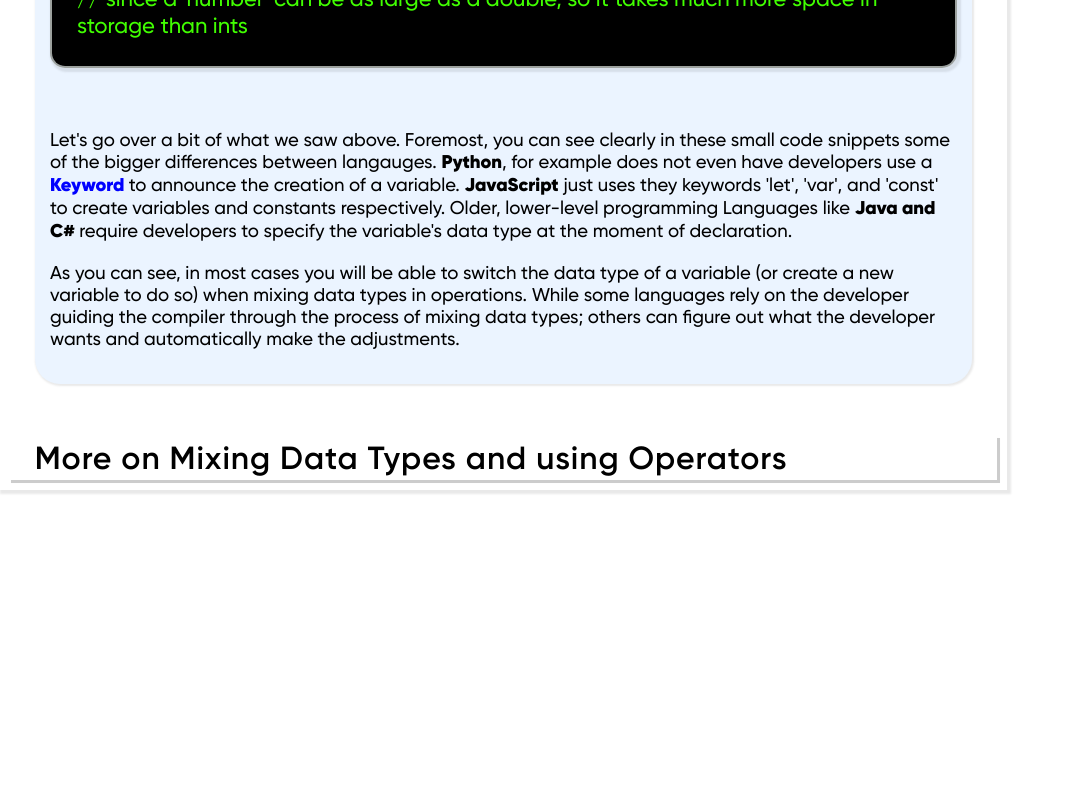
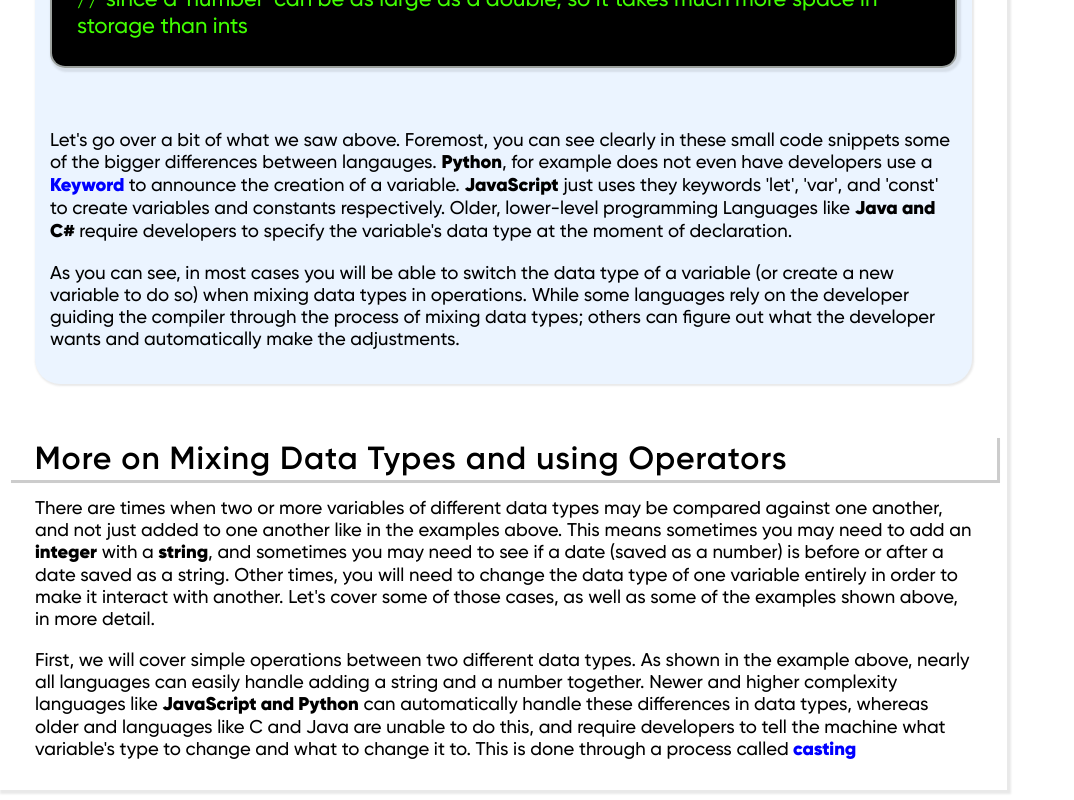
Before and after one commit to NLanese/the-codex, a Next.js app: page /concepts/basics/lessons/data_types in a window 1280 px wide. Shown: the part 2672-3472 px from the top of the page, without its empty margins (0-1074 px from the left). Before the commit the page ends 3172 px from the top, so only its background shows below. Built offline with nearby package versions, Linux system fonts and the light colour scheme.

Commit message:
data types lesson content

```diff
--- a/pages/concepts/basics/lessons/data_types.js
+++ b/pages/concepts/basics/lessons/data_types.js
@@ -722,8 +722,28 @@ const DataTypesLesson = ({}) => {
             return(
                 <div>
                     <div style={Styles.Fonts.lessonHeader}>More on Mixing Data Types and using Operators</div>
-                    <div style={Styles.Sections.lessonContent}>
-                    </div>
+                        <div style={Styles.Sections.lessonContent}>
+                            <p style={Styles.Fonts.basic}>
+                                There are times when two or more variables of different data types may be compared against one another, and not just added to one another like in the examples above.
+                                This means sometimes you may need to add an <strong>integer</strong> with a <strong>string</strong>, and sometimes you may need to see if a date (saved as a number) is before or after a date saved as a string.
+                                Other times, you will need to change the data type of one variable entirely in order to make it interact with another. Let's cover some of those cases, as well as some of the examples shown above, in more detail.
+                            </p>
+
+                            <p style={Styles.Fonts.basic}>
+                                First, we will cover simple operations between two different data types. As shown in the example above, nearly all languages can easily handle adding a string and a number together.
+                                Newer and higher complexity languages like <strong>JavaScript and Python</strong> can automatically handle these differences in data types, whereas older and languages like <storng>C and Java</storng> are unable to do this, and require
+                                developers to tell the machine what variable's type to change and what to change it to. This is done through a process called
+                                <ODef
+                                text="casting"
+                                modalContent={
+                                <ODefContnet
+                                    color="#a3fc2d"
+                                    word="Casting"
+                                    definition= "The process of manually telling the compiler to change the data type of a variable to a different one. For example, one could cast an integter x = 4 to be a string which = '4'"
+                                />}
+                                />
+                            </p>
+                        </div>
                     </div>
             )
         }
```
Also changed, not shown: constants/basicDefinitions.js (+8 -0 lines).
